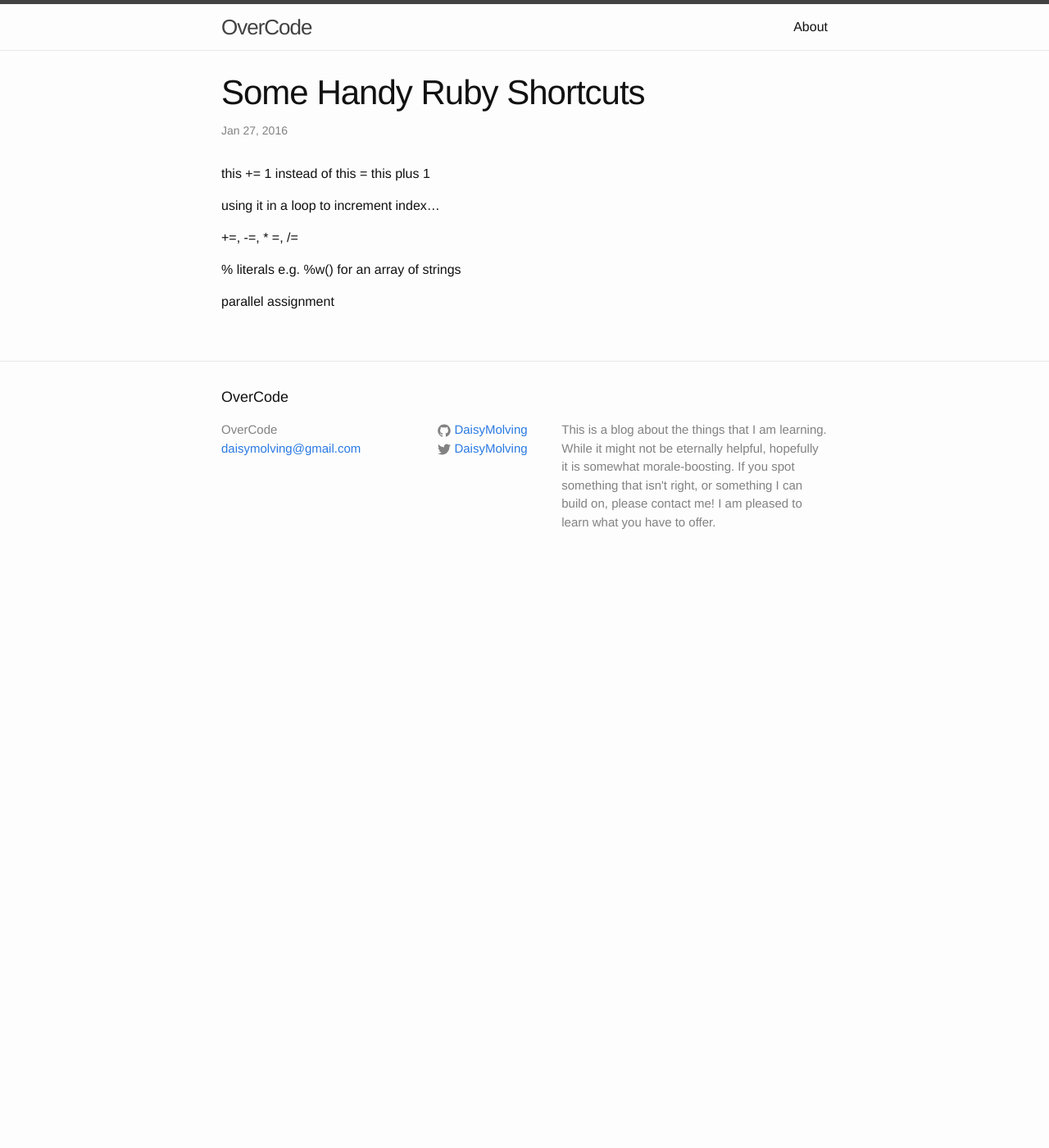
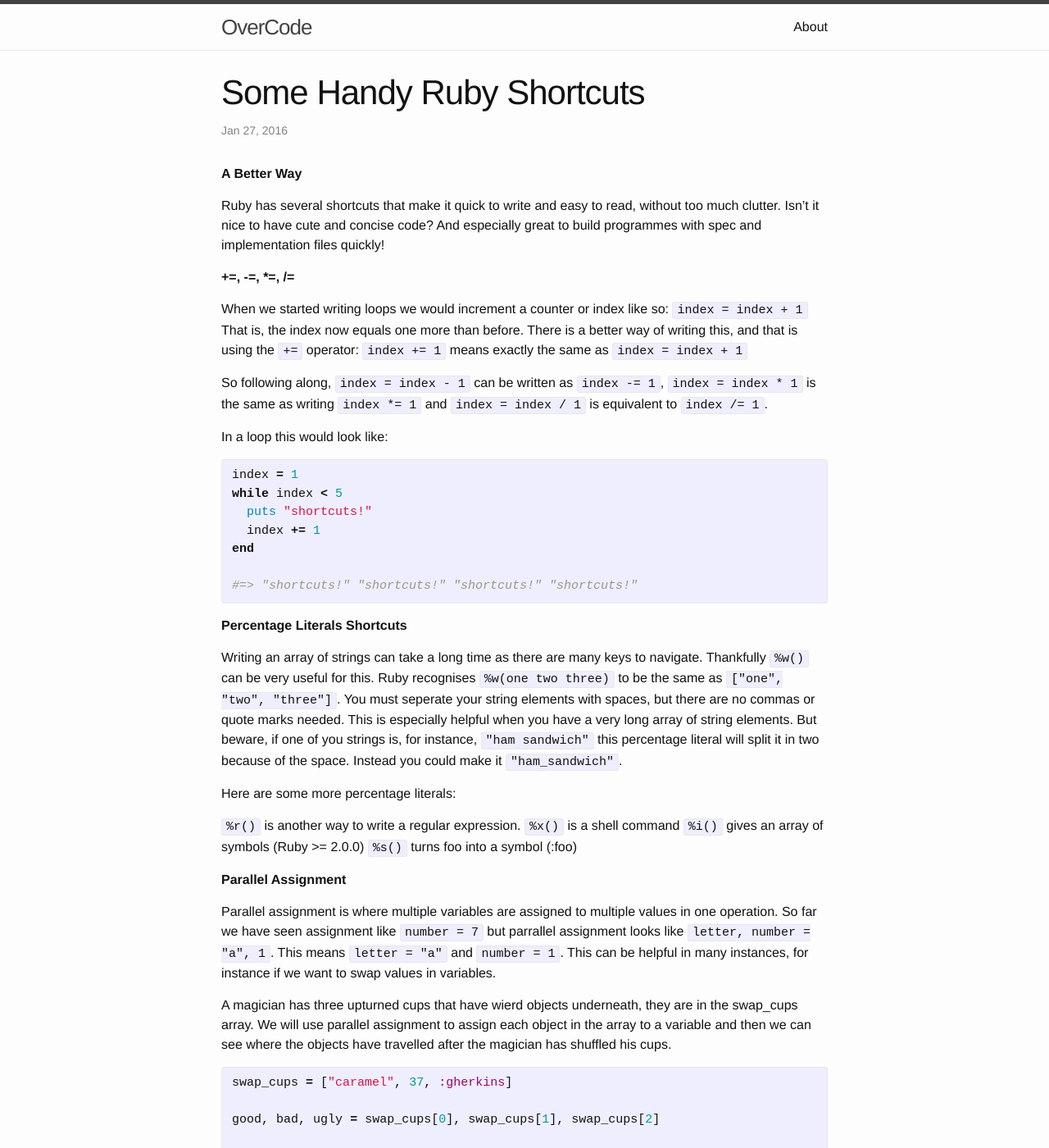
Before and after one commit to DaisyMolving/DaisyMolving.github.io, a Jekyll site: the page built from _posts/2016-01-27-handy-shortcuts.markdown, in a window 1280 px wide and 1400 px high. Shown: the whole window at 82% size. Built offline with Jekyll 4.4.1, drawn with Linux system fonts in a browser that asks for light colours; some of the changed text lies outside the part shown.

Commit message:
completed shortcuts post

```diff
--- a/_posts/2016-01-27-handy-shortcuts.markdown
+++ b/_posts/2016-01-27-handy-shortcuts.markdown
@@ -4,12 +4,56 @@ title: "Some Handy Ruby Shortcuts"
 date: 2016-01-27 12:30:31 +0000
 ---
 
-this += 1 instead of this = this plus 1
+<strong> A Better Way </strong>
 
-using it in a loop to increment index...
+Ruby has several shortcuts that make it quick to write and easy to read, without too much clutter. Isn't it nice to have cute and concise code? And especially great to build programmes with spec and implementation files quickly!
 
-+=, -=, * =, /=
+<strong> +=, -=, *=, /= </strong>
 
-% literals e.g. %w() for an array of strings
+When we started writing loops we would increment a counter or index like so:
+`index = index + 1`
+That is, the index now equals one more than before. There is a better way of writing this, and that is using the `+=` operator:
+`index += 1` means exactly the same as `index = index + 1`
 
-parallel assignment
+So following along, `index = index - 1` can be written as `index -= 1`, `index = index * 1` is the same as writing `index *= 1` and `index = index / 1` is equivalent to `index /= 1`.
+
+In a loop this would look like:
+
+{% highlight ruby %}
+index = 1
+while index < 5
+  puts "shortcuts!"
+  index += 1
+end
+
+#=> "shortcuts!" "shortcuts!" "shortcuts!" "shortcuts!"
+{% endhighlight %}
+
+<strong> Percentage Literals Shortcuts </strong>
+
+Writing an array of strings can take a long time as there are many keys to navigate. Thankfully `%w()` can be very useful for this. Ruby recognises `%w(one two three)` to be the same as `["one", "two", "three"]`. You must seperate your string elements with spaces, but there are no commas or quote marks needed. This is especially helpful when you have a very long array of string elements. But beware, if one of you strings is, for instance, `"ham sandwich"` this percentage literal will split it in two because of the space. Instead you could make it `"ham_sandwich"`.
+
+Here are some more percentage literals:
+
+`%r()` is another way to write a regular expression.
+`%x()` is a shell command
+`%i()` gives an array of symbols (Ruby >= 2.0.0)
+`%s()` turns foo into a symbol (:foo)
+
+<strong> Parallel Assignment </strong>
+
+Parallel assignment is where multiple variables are assigned to multiple values in one operation. So far we have seen assignment like `number = 7` but parrallel assignment looks like `letter, number = "a", 1`. This means `letter = "a"` and `number = 1`. This can be helpful in many instances, for instance if we want to swap values in variables.
+
+A magician has three upturned cups that have wierd objects underneath, they are in the swap_cups array. We will use parallel assignment to assign each object in the array to a variable and then we can see where the objects have travelled after the magician has shuffled his cups.
+
+{% highlight ruby %}
+swap_cups = ["caramel", 37, :gherkins]
+
+good, bad, ugly = swap_cups[0], swap_cups[1], swap_cups[2]
+
+#shuffle
+good, bad, ugly = ugly, good, bad
+
+return swap_cups
+#=> [:gherkins, "caramel", 37]
+{% endhighlight %}
```
